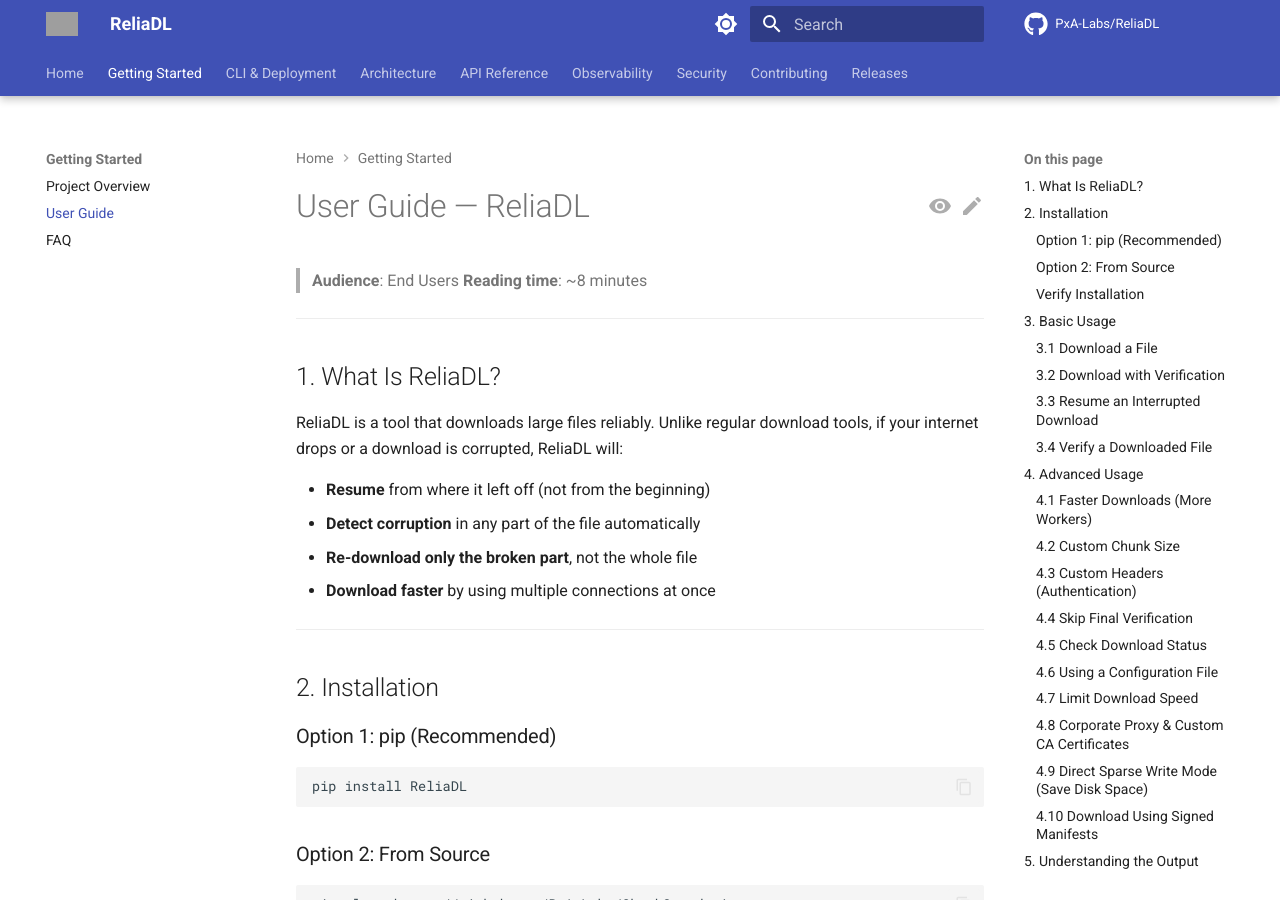
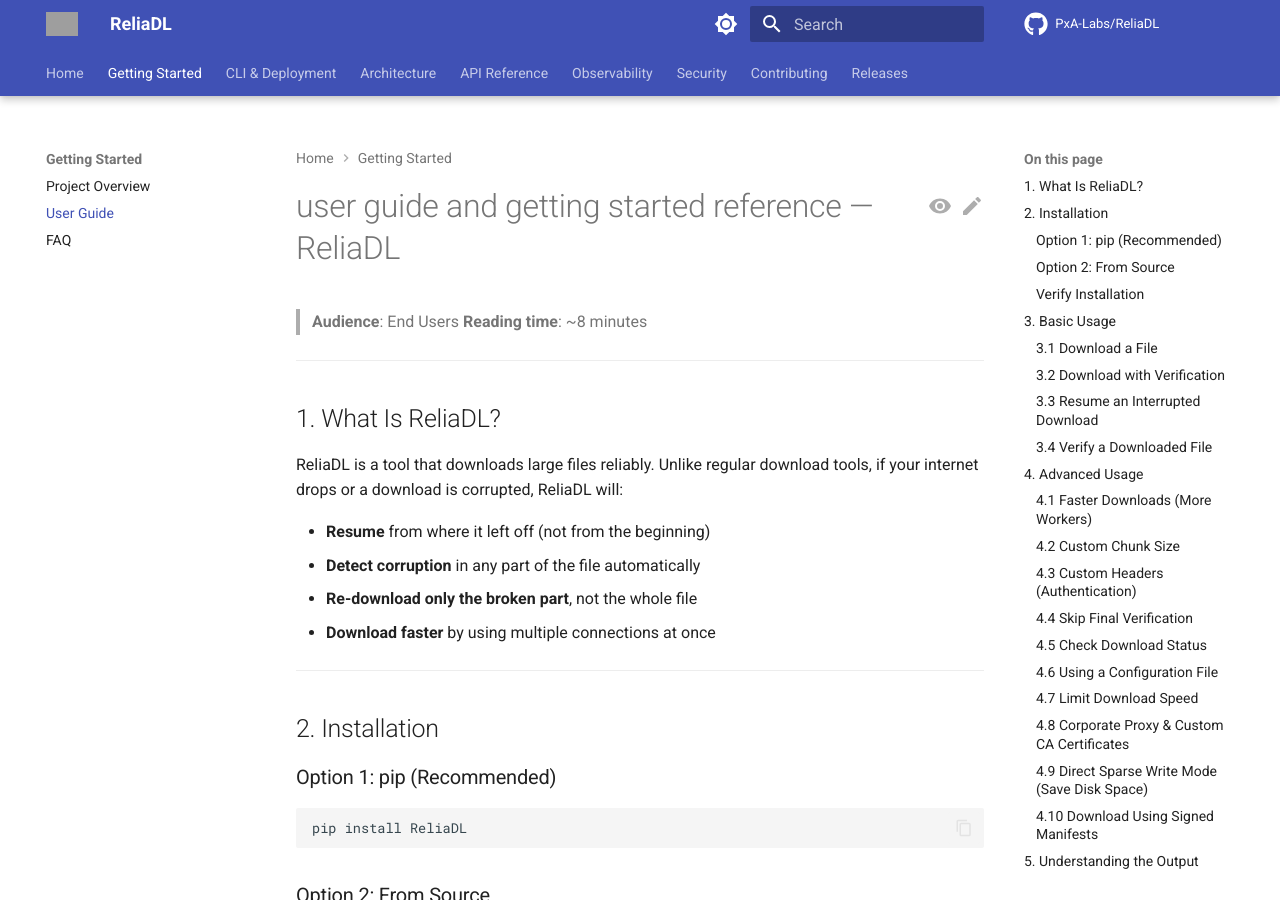
Before and after one commit to PxA-Labs/ReliaDL, an MkDocs documentation site: the page built from docs/USER_GUIDE.md, in a window 1280 px wide and 900 px high. Built offline with MkDocs 1.6.1 and Material for MkDocs 9.7.7, drawn with Linux system fonts in a browser that asks for light colours; comment, search, counter and statistics services are not loaded; the version menu is left out; grey boxes are pictures that could not be loaded.

Commit message:
docs: expand user guide document scope

```diff
--- a/docs/USER_GUIDE.md
+++ b/docs/USER_GUIDE.md
@@ -1,4 +1,4 @@
-# User Guide — ReliaDL
+# user guide and getting started reference — ReliaDL
 
 > **Audience**: End Users
 > **Reading time**: ~8 minutes
```
